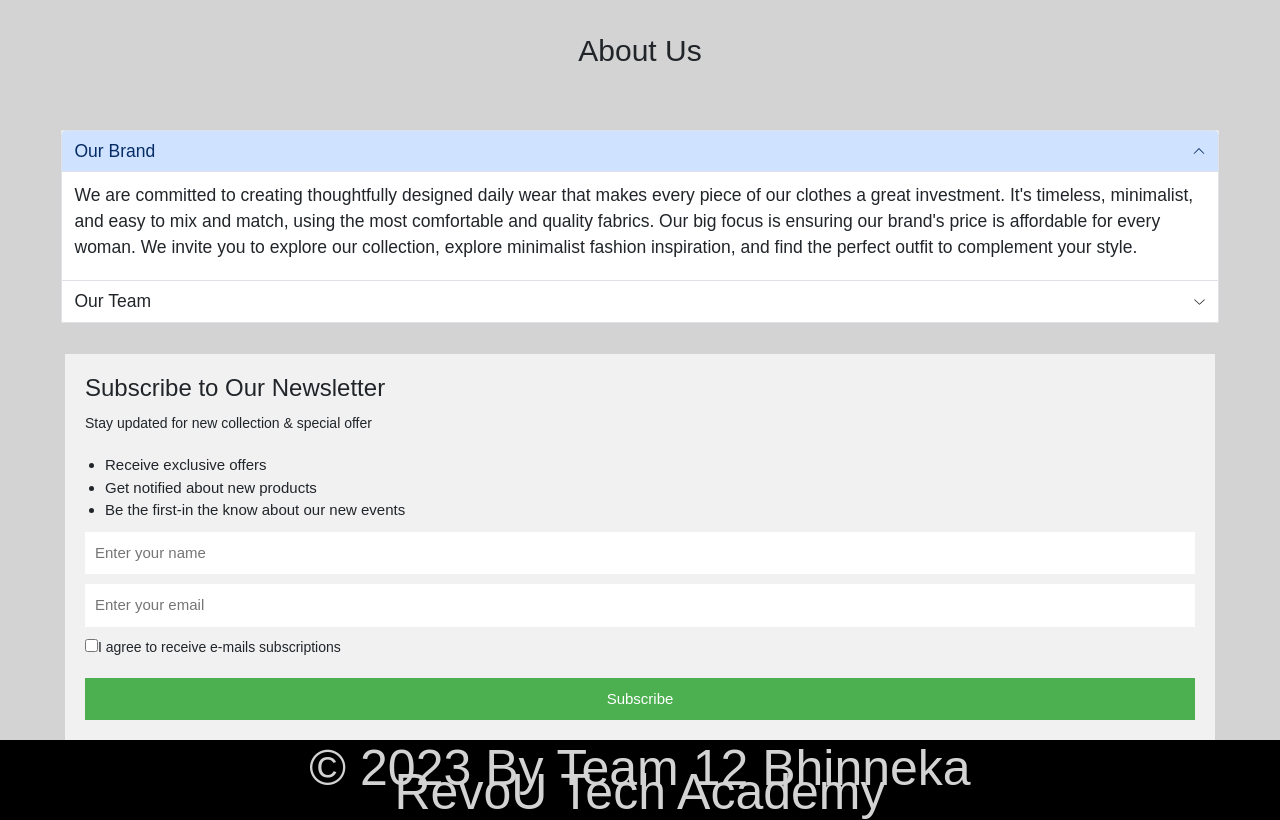
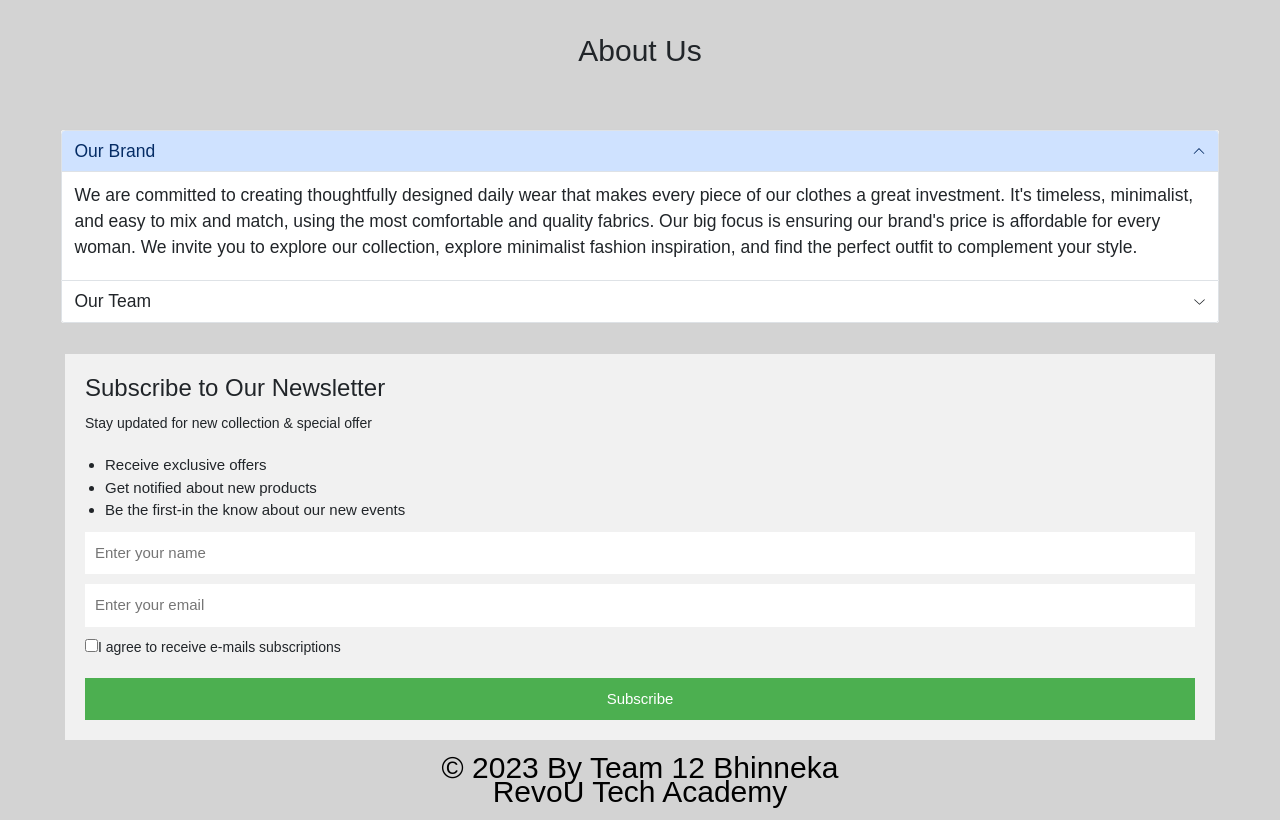
Before and after one commit to timotius09/Team-12-Bhinneka, a plain HTML site: page index.html in a window 1280 px wide. Shown: the part 2352-3172 px from the top of the page. Drawn offline with nearby package versions, Linux system fonts and the light colour scheme.

Commit message:
update ukuran footer
update footer

```diff
--- a/styles.css
+++ b/styles.css
@@ -578,10 +578,10 @@ body {
 }
 
  footer {
-     background-color: #000;
+     background-color: lightgray;
      padding: 16px;
      text-align: center;
-     color: lightgray;
-     font-size: 5rem;
+     color: black;
+     font-size: 3rem;
      line-height: 24px;
  }
```
